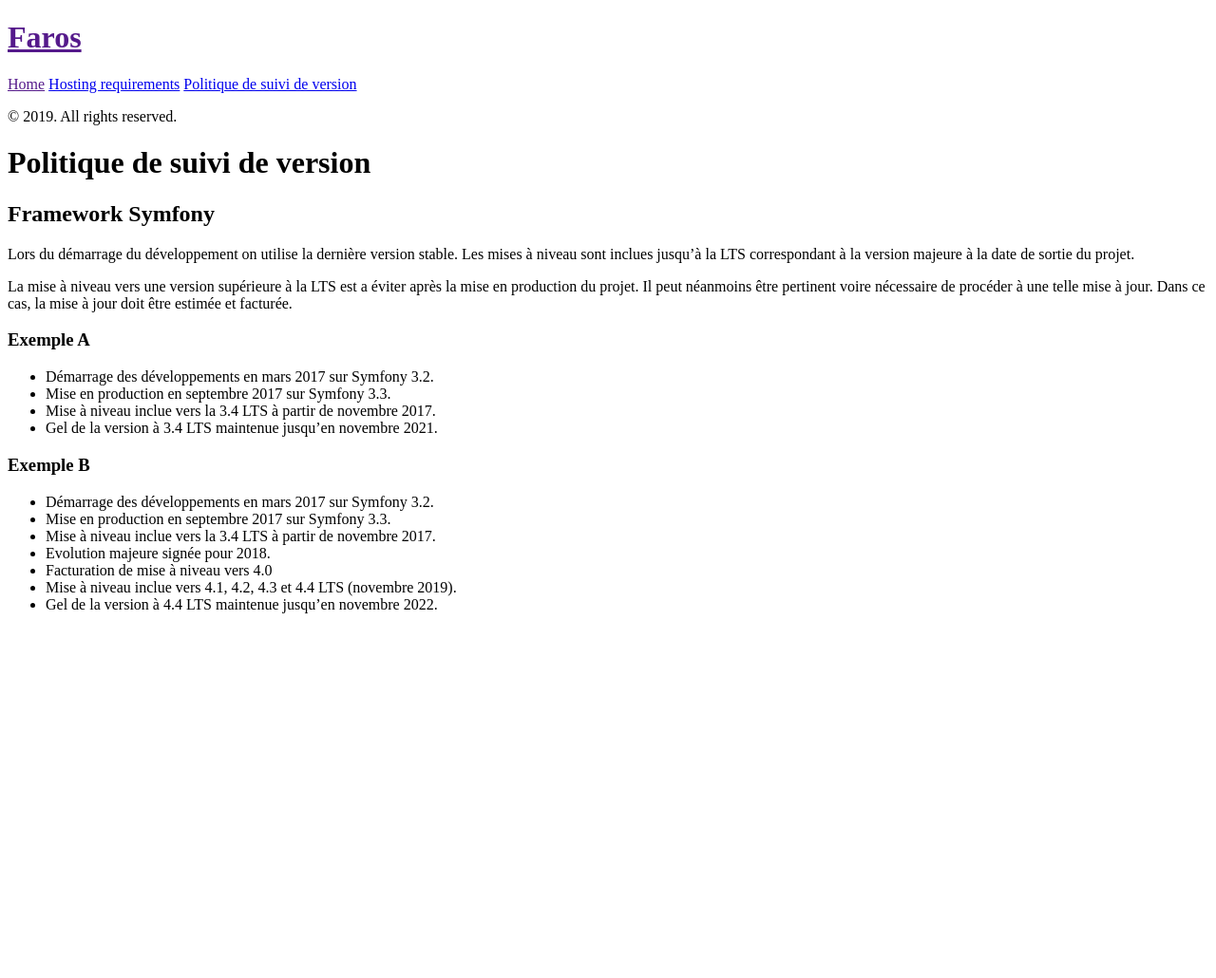
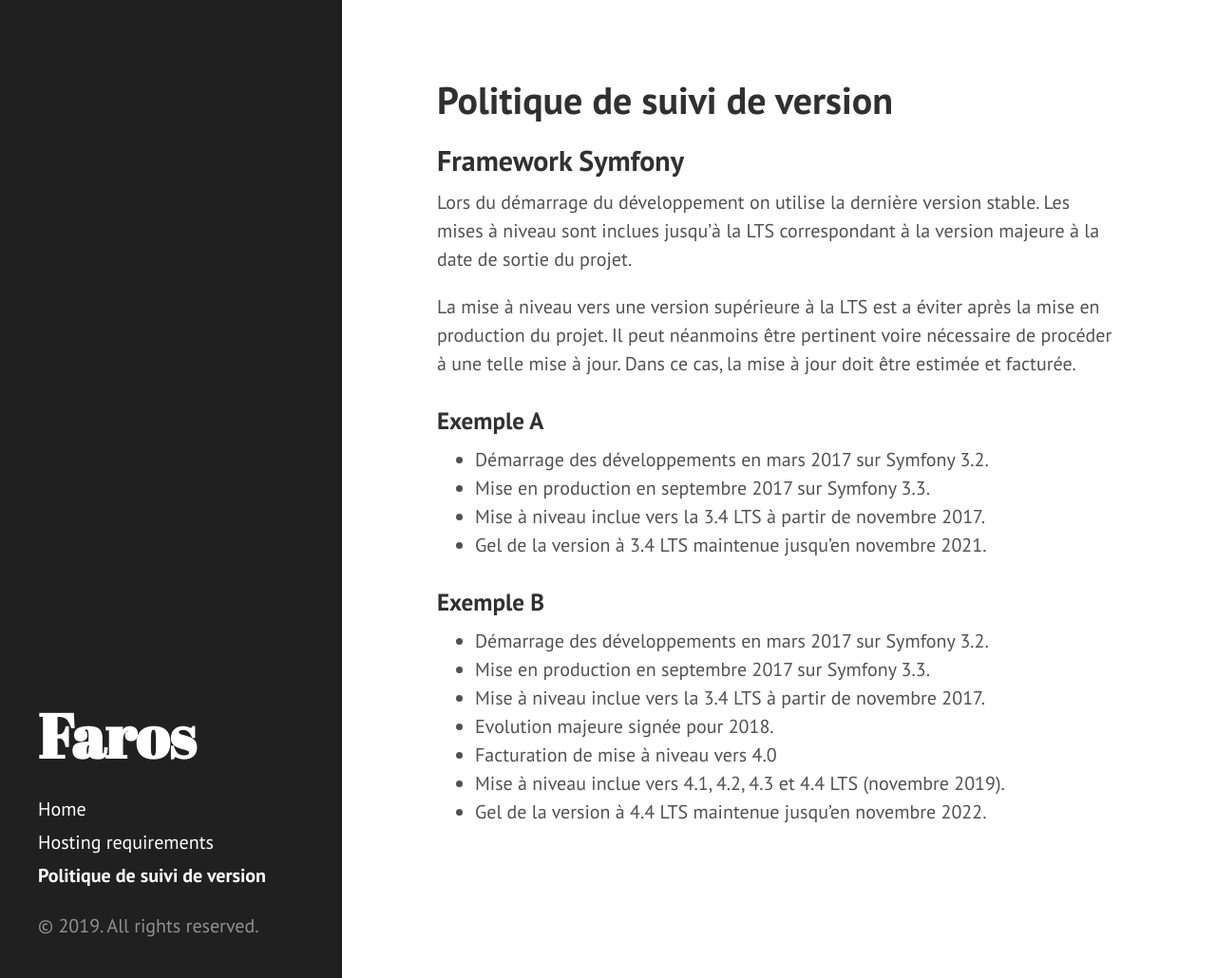
Before and after one commit to le-phare/le-phare.github.io, a Jekyll site: the page built from roadmap/index.md, in a window 1280 px wide and 1030 px high. Shown: the whole window at 95% size. Built offline with Jekyll 4.4.1, drawn with Linux system fonts in a browser that asks for light colours.

Commit message:
Fix links

```diff
--- a/_config.yml
+++ b/_config.yml
@@ -10,7 +10,7 @@ baseurl:          /
 
 author:
   name:           'Le Phare'
-  url:            http://www.lephare.com
+  url:            https://www.lephare.com
 
 paginate:         5
 
--- a/_includes/head.html
+++ b/_includes/head.html
@@ -15,14 +15,14 @@
   </title>
 
   <!-- CSS -->
-  <link rel="stylesheet" href="{{ site.baseurl }}public/css/poole.css">
-  <link rel="stylesheet" href="{{ site.baseurl }}public/css/syntax.css">
-  <link rel="stylesheet" href="{{ site.baseurl }}public/css/hyde.css">
-  <link rel="stylesheet" href="http://fonts.googleapis.com/css?family=PT+Sans:400,400italic,700|Abril+Fatface">
+  <link rel="stylesheet" href="/public/css/poole.css">
+  <link rel="stylesheet" href="/public/css/syntax.css">
+  <link rel="stylesheet" href="/public/css/hyde.css">
+  <link rel="stylesheet" href="https://fonts.googleapis.com/css?family=PT+Sans:400,400italic,700|Abril+Fatface">
 
   <!-- Icons -->
-  <link rel="apple-touch-icon-precomposed" sizes="144x144" href="{{ site.baseurl }}public/apple-touch-icon-144-precomposed.png">
-                                 <link rel="shortcut icon" href="{{ site.baseurl }}public/favicon.ico">
+  <link rel="apple-touch-icon-precomposed" sizes="144x144" href="/public/apple-touch-icon-144-precomposed.png">
+                                 <link rel="shortcut icon" href="/public/favicon.ico">
 
   <!-- RSS -->
   <link rel="alternate" type="application/rss+xml" title="RSS" href="/atom.xml">
```
